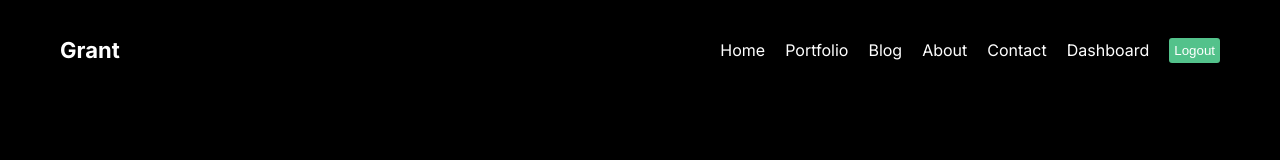
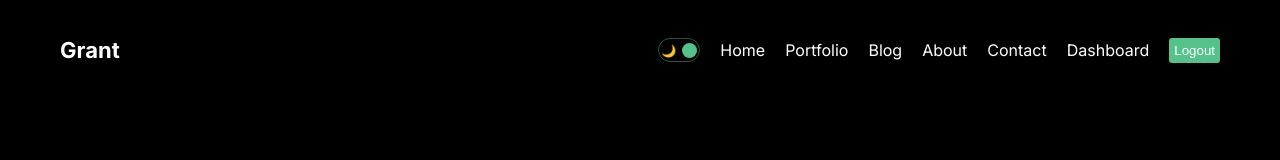
Before and after one commit to GrantLicata/Portfolio, a Next.js app: page / in a window 1280 px wide. Shown: the top 160 px of the page. Built offline with nearby package versions, Linux system fonts and the light colour scheme.

Commit message:
Dark mode slider prepared

```diff
--- /dev/null
+++ b/src/components/DarkModeToggle/DarkModeToggle.jsx
@@ -0,0 +1,18 @@
+import React from "react";
+import styles from "./DarkModeToggle.module.css";
+
+const DarkModeToggle = () => {
+  const mode = "dark";
+  return (
+    <div className={styles.container}>
+      <div className={styles.icon}>🌙</div>
+      <div className={styles.icon}>🔆</div>
+      <div
+        className={styles.ball}
+        style={mode === "light" ? { left: "2px" } : { right: "2px" }}
+      />
+    </div>
+  );
+};
+
+export default DarkModeToggle;
--- /dev/null
+++ b/src/components/DarkModeToggle/DarkModeToggle.module.css
@@ -0,0 +1,24 @@
+.container {
+  width: 42px;
+  height: 24px;
+  border: 1.5px solid #53c28b70;
+  border-radius: 30px;
+  display: flex;
+  align-items: center;
+  justify-content: space-between;
+  padding: 2px;
+  position: relative;
+  cursor: pointer;
+}
+
+.icon {
+  font-size: 12px;
+}
+
+.ball {
+  width: 15px;
+  height: 15px;
+  background-color: #53c28b;
+  border-radius: 50%;
+  position: absolute;
+}
--- a/src/components/navbar/Navbar.jsx
+++ b/src/components/navbar/Navbar.jsx
@@ -2,6 +2,7 @@
 import Link from "next/link";
 import React from "react";
 import styles from "./navbar.module.css";
+import DarkModeToggle from "../DarkModeToggle/DarkModeToggle";
 
 const links = [
   {
@@ -43,6 +44,7 @@
         Grant
       </Link>
       <div className={styles.links}>
+        <DarkModeToggle />
         {links.map((link) => (
           <Link key={link.id} href={link.url} className={styles.link}>
             {link.title}
```
